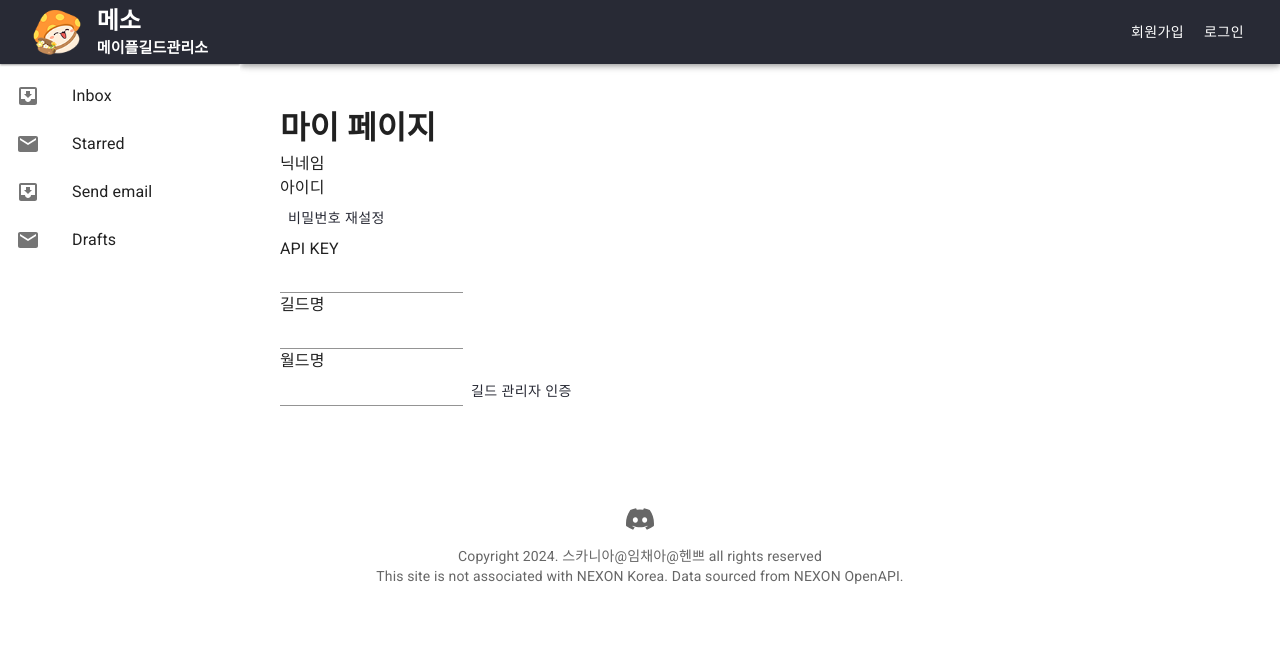
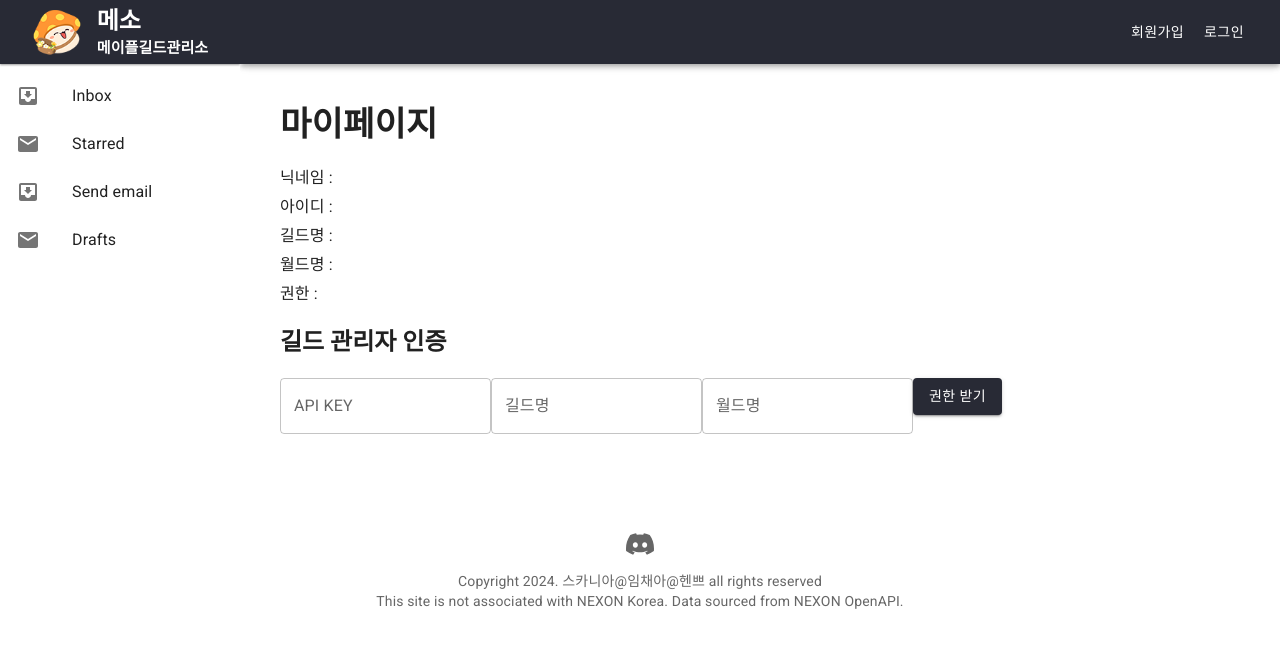
Before and after one commit to henniyoon/guild-manager, a React (Create React App) app in the folder client/: page /Mypage in a window 1280 px wide. Shown: the top 648 px of the page. Built offline with nearby package versions, Linux system fonts and the light colour scheme; no server answers.

Commit message:
마이페이지에서 서버로부터 userInfo 받아와서 출력하도록 제작

```diff
--- a/client/src/pages/MyPage/components/MyInfo.tsx
+++ b/client/src/pages/MyPage/components/MyInfo.tsx
@@ -1,18 +1,48 @@
-import React, { useState } from "react";
-import { Button, Input } from "@mui/material";
-// import { useAuth } from "../../../components/AuthContext";
+import React, { useEffect, useState } from "react";
+import { Button, Box, TextField, Typography } from "@mui/material";
+
+interface MyInfo {
+    username: string;
+    email: string;
+    guildName: string;
+    worldName: string;
+    role: string;
+}
+
+const token = localStorage.getItem("token");
 
 const MyInfo: React.FC = () => {
-    // const { userInfo } = useAuth();
+    const [userInfo, setUserInfo] = useState<MyInfo | null>(null);
     const [apiKey, setApiKey] = useState('');
     const [worldName, setWorldName] = useState('');
     const [guildName, setGuildName] = useState('');
 
+    useEffect(() => {
+        const fetchUserInfo = async () => {
+            try {
+                const response = await fetch("/myInfo", {
+                    method: "GET",
+                    headers: {
+                        Authorization: `Bearer ${token}`,
+                        "Content-Type": "application/json",
+                    },
+                });
+
+                if (!response.ok) {
+                    throw new Error(`HTTP error! Status: ${response.status}`);
+                }
+
+                const data = await response.json();
+                setUserInfo(data);
+            } catch (error) {
+                console.error("데이터를 불러오는 데 실패했습니다:", error);
+            }
+        };
+        fetchUserInfo();
+    }, []); // 빈 의존성 배열을 사용하여 한 번만 호출되도록 설정
+
     const handleButtonClick = async () => {
-        const url = `/role`;
-        const token = localStorage.getItem("token");
-
-        fetch(url, {
+        fetch("/role", {
             method: "POST",
             headers: {
                 Authorization: `Bearer ${token}`,
@@ -25,6 +55,7 @@ const MyInfo: React.FC = () => {
                 // 서버에서 반환한 데이터 처리
                 if (data === "길드 관리자 인증 성공") {
                     alert("성공적으로 인증되었습니다.");
+                    window.location.reload();
                 } else {
                     alert("인증에 실패하였습니다.");
                 }
@@ -35,20 +66,43 @@ const MyInfo: React.FC = () => {
     };
 
     return (
-        <div>
-            <h1>마이 페이지</h1>
+        <Box>
+            <Typography variant="h4" style={{ marginBottom: '20px', fontWeight: 'bold' }}>마이페이지</Typography>
 
-            <p>닉네임</p>
-            <p>아이디</p>
-            <Button>비밀번호 재설정</Button>
-            <p>API KEY</p>
-            <Input value={apiKey} onChange={(e) => setApiKey(e.target.value)}></Input>
-            <p>길드명</p>
-            <Input value={guildName} onChange={(e) => setGuildName(e.target.value)}></Input>
-            <p>월드명</p>
-            <Input value={worldName} onChange={(e) => setWorldName(e.target.value)}></Input>
-            <Button onClick={handleButtonClick}>길드 관리자 인증</Button>
-        </div>
+            <Box style={{ marginBottom: '20px' }}>
+                <Typography variant="body1" style={{ marginBottom: '5px' }}>닉네임 : {userInfo?.username}</Typography>
+                <Typography variant="body1" style={{ marginBottom: '5px' }}>아이디 : {userInfo?.email}</Typography>
+                <Typography variant="body1" style={{ marginBottom: '5px' }}>길드명 : {userInfo?.guildName}</Typography>
+                <Typography variant="body1" style={{ marginBottom: '5px' }}>월드명 : {userInfo?.worldName}</Typography>
+                <Typography variant="body1" style={{ marginBottom: '5px' }}>권한 : {userInfo?.role}</Typography>
+            </Box>
+
+            <Box>
+                <form>
+                    <Typography variant="h5" style={{ marginBottom: '20px', fontWeight: 'bold' }}>길드 관리자 인증</Typography>
+                    <TextField
+                        label="API KEY"
+                        variant="outlined"
+                        value={apiKey}
+                        onChange={(e) => setApiKey(e.target.value)}
+                    />
+                    <TextField
+                        label="길드명"
+                        variant="outlined"
+                        value={guildName}
+                        onChange={(e) => setGuildName(e.target.value)}
+                    />
+                    <TextField
+                        label="월드명"
+                        variant="outlined"
+                        value={worldName}
+                        onChange={(e) => setWorldName(e.target.value)}
+                    />
+                    <Button variant="contained" type="button" onClick={handleButtonClick}>권한 받기</Button>
+                </form>
+            </Box>
+
+        </Box>
     );
 };
 
```
